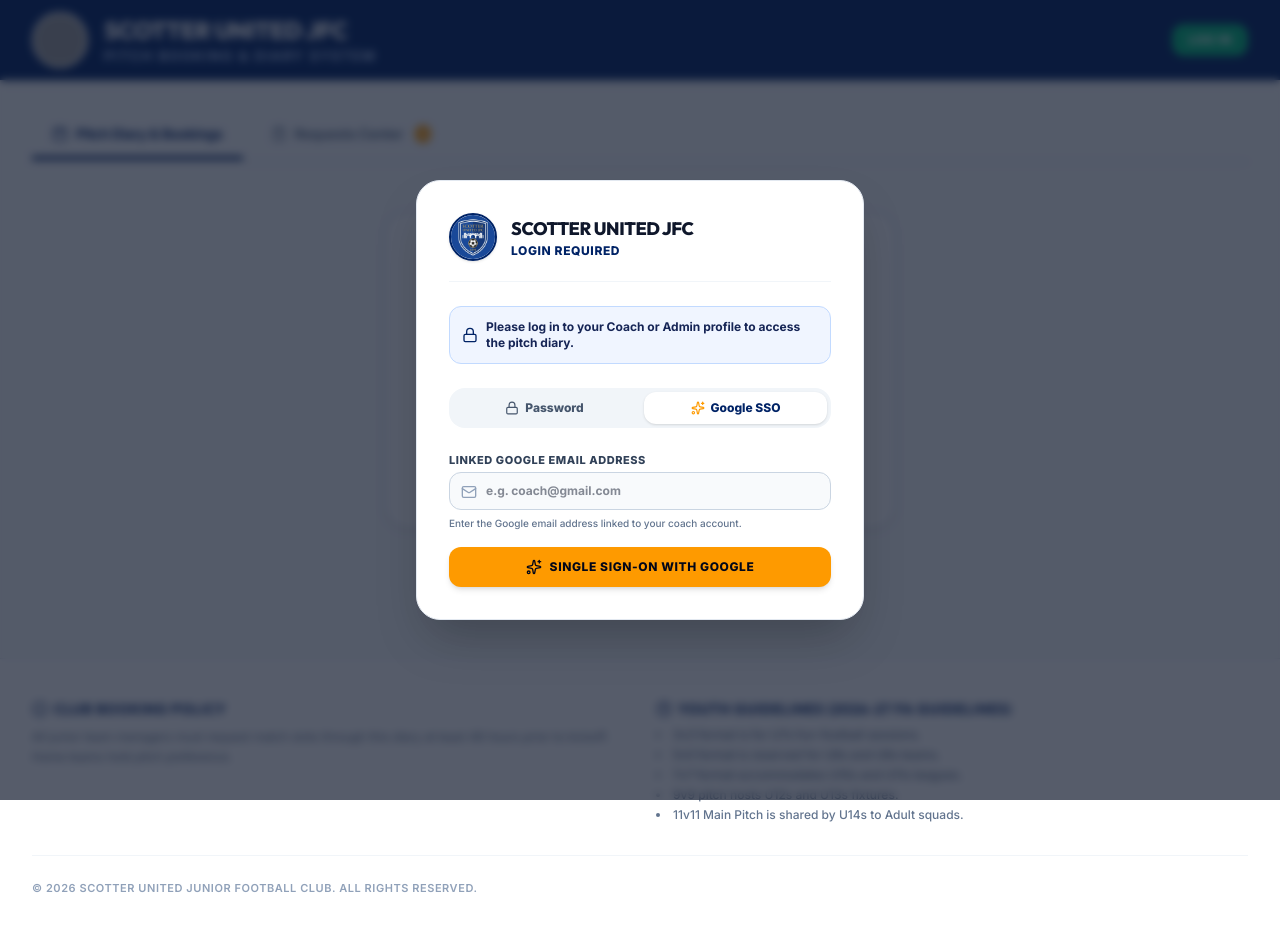
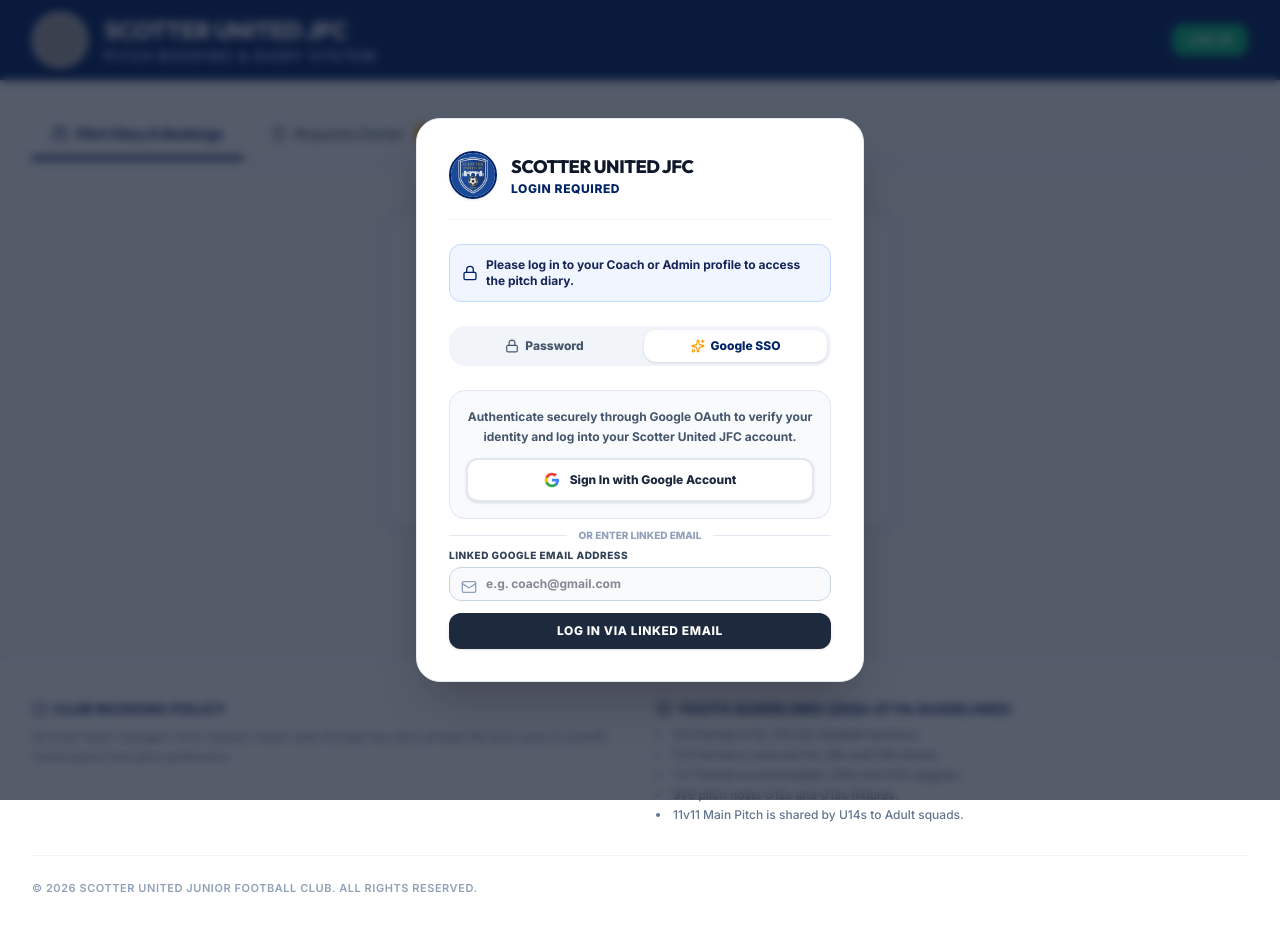
Before and after one commit to nicie55-ai/Pitch-Booking-System, a React (Vite) app: page / in a window 1280 px wide. Both pictures are taken after a click on the button "Google SSO". Shown: the top 930 px of the page. Built offline with nearby package versions, Linux system fonts and the light colour scheme; no server answers; the database is empty; grey boxes are pictures that could not be loaded.

Commit message:
Add files via upload

```diff
--- a/src/App.tsx
+++ b/src/App.tsx
@@ -112,7 +112,21 @@
   const [users, setUsers] = useState<UserType[]>(() => {
     const saved = localStorage.getItem('scotter_jfc_users');
     if (saved) {
-      return JSON.parse(saved);
+      try {
+        const parsed: UserType[] = JSON.parse(saved);
+        return parsed.map((u) => {
+          if (u.name.toLowerCase() === 'scotteradmin') {
+            return {
+              ...u,
+              password: 'Riversiders19£',
+              teamName: u.teamName === 'Club Admin' ? undefined : u.teamName,
+            };
+          }
+          return u;
+        });
+      } catch {
+        return MOCK_USERS;
+      }
     }
     return MOCK_USERS;
   });
--- a/src/components/AdminPanel.tsx
+++ b/src/components/AdminPanel.tsx
@@ -61,7 +61,7 @@
       duration = 90;
     } else if (pId === '7v7') {
       duration = 75;
-    } else if (pId === '5v5') {
+    } else if (pId === '5v5' || pId === '3v3') {
       duration = 60;
     }
   } else {
@@ -312,6 +312,11 @@
         const pitchMatches = b1.pitchId === b2.pitchId ||
           (rules.prevent5v5_11v11Overlap && ((b1.pitchId === '5v5' && b2.pitchId === '11v11') || (b1.pitchId === '11v11' && b2.pitchId === '5v5')));
         if (!pitchMatches) return false;
+
+        // If both bookings are pitch blocks, do not show as a conflict/error
+        const isB1Block = b1.teamName === 'PITCH BLOCKED' || b1.notes?.includes('[BLOCK-OUT]') || b1.teamName?.toUpperCase().includes('BLOCK');
+        const isB2Block = b2.teamName === 'PITCH BLOCKED' || b2.notes?.includes('[BLOCK-OUT]') || b2.teamName?.toUpperCase().includes('BLOCK');
+        if (isB1Block && isB2Block) return false;
 
         const b2Start = parseTimeToMinutes(b2.timeSlot);
         const b2End = parseTimeToMinutes(b2.endTime || getAdminEndTimeForSlot(b2.pitchId, b2.date, b2.timeSlot));
--- a/src/components/BookingModal.tsx
+++ b/src/components/BookingModal.tsx
@@ -84,9 +84,9 @@
           duration = 120;
         } else if (pId === '9v9') {
           duration = 90;
-        } else if (pId === '7v7' || pId === '3v3') {
+        } else if (pId === '7v7') {
           duration = 75;
-        } else if (pId === '5v5') {
+        } else if (pId === '5v5' || pId === '3v3') {
           duration = 60;
         }
       }
--- a/src/components/CoachesSetup.tsx
+++ b/src/components/CoachesSetup.tsx
@@ -215,9 +215,25 @@
       return;
     }
 
-    // Check duplicate name
-    if (users.some((u) => u.name.toLowerCase() === newCoachName.trim().toLowerCase())) {
-      setError(`A coach named "${newCoachName}" already exists.`);
+    // Check duplicate name - if existing, update instead of throwing an error
+    const existingIndex = users.findIndex((u) => u.name.toLowerCase() === newCoachName.trim().toLowerCase());
+    if (existingIndex !== -1) {
+      const updatedUsers = [...users];
+      updatedUsers[existingIndex] = {
+        ...updatedUsers[existingIndex],
+        password: newCoachPassword.trim(),
+        role: newCoachRole,
+        teamName: newCoachTeam.trim() ? newCoachTeam.trim() : undefined,
+      };
+      onUpdateUsers(updatedUsers);
+      setSuccess(`Account for "${newCoachName.trim()}" successfully updated with new credentials!`);
+
+      // Clear form
+      setNewCoachName('');
+      setNewCoachPassword('');
+      setNewCoachTeam('');
+      setNewCoachRole('MANAGER');
+      setShowNewPassword(false);
       return;
     }
 
--- a/src/components/LoginModal.tsx
+++ b/src/components/LoginModal.tsx
@@ -5,8 +5,10 @@
 
 import React, { useState } from 'react';
 import { motion, AnimatePresence } from 'motion/react';
-import { Lock, User as UserIcon, Shield, Sparkles, CheckCircle2, AlertCircle, X, Mail } from 'lucide-react';
+import { Lock, User as UserIcon, Shield, Sparkles, CheckCircle2, AlertCircle, X, Mail, Loader2 } from 'lucide-react';
 import { User } from '../types';
+import { auth, googleProvider } from '../firebase';
+import { signInWithPopup } from 'firebase/auth';
 
 const crestLogo = "/src/assets/images/scotter_united_crest_1782589082484.jpg";
 
@@ -37,6 +39,7 @@
   // Google SSO state
   const [ssoEmail, setSsoEmail] = useState('');
   const [ssoError, setSsoError] = useState<string | null>(null);
+  const [isGoogleLoading, setIsGoogleLoading] = useState(false);
 
   // Post-login Google Email Prompt state
   const [loggedInUserForEmailPrompt, setLoggedInUserForEmailPrompt] = useState<User | null>(null);
@@ -80,6 +83,50 @@
     } else {
       onLoginSuccess(matchedUser);
       onClose();
+    }
+  };
+
+  const handleGooglePopupLogin = async () => {
+    setSsoError(null);
+    setIsGoogleLoading(true);
+
+    try {
+      const result = await signInWithPopup(auth, googleProvider);
+      const authenticatedEmail = result.user?.email;
+
+      if (!authenticatedEmail) {
+        setSsoError('Could not retrieve an email address from Google authentication.');
+        setIsGoogleLoading(false);
+        return;
+      }
+
+      const cleanEmail = authenticatedEmail.toLowerCase();
+      const matchedUser = users.find(
+        (u) => u.googleEmail && u.googleEmail.toLowerCase() === cleanEmail
+      );
+
+      if (!matchedUser) {
+        setSsoError(
+          `Google authenticated as (${authenticatedEmail}), but no Scotter United JFC account is linked to this Google email. Please log in with your username and password first to link your account.`
+        );
+        setSsoEmail(authenticatedEmail);
+        setIsGoogleLoading(false);
+        return;
+      }
+
+      onLoginSuccess(matchedUser);
+      onClose();
+    } catch (err: any) {
+      console.error('Google Sign-In error:', err);
+      if (err.code === 'auth/popup-closed-by-user') {
+        setSsoError('Google Sign-In popup was closed before completing authentication.');
+      } else if (err.code === 'auth/popup-blocked') {
+        setSsoError('Popups are blocked by your browser. Please allow popups or use your email address below.');
+      } else {
+        setSsoError(`Google Sign-In error: ${err.message || 'Authentication failed'}. You can also type your linked Google email below.`);
+      }
+    } finally {
+      setIsGoogleLoading(false);
     }
   };
 
@@ -328,7 +375,7 @@
 
             {/* GOOGLE SSO TAB */}
             {activeTab === 'sso' && (
-              <form onSubmit={handleSsoSubmit} className="space-y-4">
+              <div className="space-y-4">
                 {ssoError && (
                   <div className="p-3 bg-red-50 border border-red-200 rounded-xl text-xs text-red-700 font-semibold flex items-start gap-2">
                     <AlertCircle className="w-4 h-4 text-red-600 flex-shrink-0 mt-0.5" />
@@ -336,34 +383,73 @@
                   </div>
                 )}
 
+                <div className="bg-slate-50 border border-slate-200 rounded-2xl p-4 text-center space-y-3">
+                  <p className="text-xs text-slate-600 font-bold leading-relaxed">
+                    Authenticate securely through Google OAuth to verify your identity and log into your Scotter United JFC account.
+                  </p>
+
+                  <button
+                    type="button"
+                    onClick={handleGooglePopupLogin}
+                    disabled={isGoogleLoading}
+                    className="w-full bg-white hover:bg-slate-50 text-slate-800 font-extrabold py-3 px-4 rounded-xl text-xs border-2 border-slate-200 shadow-sm transition-all flex items-center justify-center gap-2.5 cursor-pointer disabled:opacity-50"
+                  >
+                    {isGoogleLoading ? (
+                      <Loader2 className="w-4 h-4 animate-spin text-blue-900" />
+                    ) : (
+                      <svg className="w-4 h-4" viewBox="0 0 24 24">
+                        <path
+                          fill="#4285F4"
+                          d="M22.56 12.25c0-.78-.07-1.53-.2-2.25H12v4.26h5.92c-.26 1.37-1.04 2.53-2.21 3.31v2.77h3.57c2.08-1.92 3.28-4.74 3.28-8.09z"
+                        />
+                        <path
+                          fill="#34A853"
+                          d="M12 23c2.97 0 5.46-.98 7.28-2.66l-3.57-2.77c-.98.66-2.23 1.06-3.71 1.06-2.86 0-5.29-1.93-6.16-4.53H2.18v2.84C3.99 20.53 7.7 23 12 23z"
+                        />
+                        <path
+                          fill="#FBBC05"
+                          d="M5.84 14.09c-.22-.66-.35-1.36-.35-2.09s.13-1.43.35-2.09V7.06H2.18C1.43 8.55 1 10.22 1 12s.43 3.45 1.18 4.94l2.85-2.22.81-.63z"
+                        />
+                        <path
+                          fill="#EA4335"
+                          d="M12 5.38c1.62 0 3.06.56 4.21 1.64l3.15-3.15C17.45 2.09 14.97 1 12 1 7.7 1 3.99 3.47 2.18 7.06l3.66 2.84c.87-2.6 3.3-4.52 6.16-4.52z"
+                        />
+                      </svg>
+                    )}
+                    <span>{isGoogleLoading ? 'Authenticating with Google...' : 'Sign In with Google Account'}</span>
+                  </button>
+                </div>
+
+                <div className="relative flex items-center justify-center my-2">
+                  <div className="border-t border-slate-200 w-full" />
+                  <span className="bg-white px-3 text-[10px] font-extrabold uppercase text-slate-400 absolute">Or enter linked email</span>
+                </div>
+
+                <form onSubmit={handleSsoSubmit} className="space-y-3 pt-1">
                   <div className="space-y-1">
-                  <label className="block text-[11px] font-extrabold text-slate-700 uppercase tracking-wider">
+                    <label className="block text-[10px] font-extrabold text-slate-700 uppercase tracking-wider">
                       Linked Google Email Address
                     </label>
                     <div className="relative">
                       <Mail className="w-4 h-4 absolute left-3 top-3 text-slate-400" />
                       <input
                         type="email"
-                      required
                         placeholder="e.g. coach@gmail.com"
                         value={ssoEmail}
                         onChange={(e) => setSsoEmail(e.target.value)}
-                      className="w-full bg-slate-50 border border-slate-300 rounded-xl py-2.5 pl-9 pr-3 text-xs font-bold text-slate-900 focus:bg-white focus:border-blue-900 focus:outline-none transition-all"
+                        className="w-full bg-slate-50 border border-slate-300 rounded-xl py-2 pl-9 pr-3 text-xs font-bold text-slate-900 focus:bg-white focus:border-blue-900 focus:outline-none transition-all"
                       />
                     </div>
-                  <p className="text-[10px] text-slate-500 font-medium pt-0.5">
-                    Enter the Google email address linked to your coach account.
-                  </p>
                   </div>
 
                   <button
                     type="submit"
-                  className="w-full bg-amber-500 hover:bg-amber-600 text-slate-950 font-black py-3 rounded-xl text-xs uppercase tracking-wider shadow-md transition-all flex items-center justify-center gap-2"
+                    className="w-full bg-slate-800 hover:bg-slate-900 text-white font-extrabold py-2.5 rounded-xl text-xs uppercase tracking-wider shadow-sm transition-all flex items-center justify-center gap-2"
                   >
-                  <Sparkles className="w-4 h-4" />
-                  <span>Single Sign-On with Google</span>
+                    <span>Log In via Linked Email</span>
                   </button>
                 </form>
+              </div>
             )}
           </motion.div>
         )}
--- /dev/null
+++ b/src/firebase.ts
@@ -0,0 +1,9 @@
+import { initializeApp } from 'firebase/app';
+import { getAuth, GoogleAuthProvider } from 'firebase/auth';
+import { getFirestore } from 'firebase/firestore';
+import firebaseConfig from '../firebase-applet-config.json';
+
+const app = initializeApp(firebaseConfig);
+export const db = getFirestore(app, firebaseConfig.firestoreDatabaseId);
+export const auth = getAuth(app);
+export const googleProvider = new GoogleAuthProvider();
--- a/src/mockData.ts
+++ b/src/mockData.ts
@@ -10,8 +10,8 @@
     id: 'admin-scotteradmin',
     name: 'ScotterAdmin',
     role: 'ADMIN',
-    teamName: 'Club Admin',
-    password: 'SUJFC26',
+    teamName: undefined,
+    password: 'Riversiders19£',
   },
   {
     id: 'admin-waynef',
--- a/src/utils/bookingUtils.ts
+++ b/src/utils/bookingUtils.ts
@@ -19,28 +19,35 @@
 }
 
 /**
- * Checks if two team names are a match (either identical, containing each other, or sharing the same age group token).
+ * Normalizes a team name string for exact team comparisons.
+ * Standardizes prefixes (Scotter United, JFC), trailing age 's' (U12s -> U12), and synonyms (Veterans -> Vets).
+ */
+export function normalizeTeamName(name?: string): string {
+  if (!name) return '';
+  let str = name.toLowerCase().trim();
+  str = str
+    .replace(/scotter\s+united/g, '')
+    .replace(/scotter/g, '')
+    .replace(/jfc/g, '')
+    .replace(/fc/g, '')
+    .trim();
+  if (str.includes('vet')) return 'vets';
+  str = str.replace(/\bu(\d+)s\b/g, 'u$1');
+  return str.replace(/\s+/g, ' ').trim();
+}
+
+/**
+ * Checks if two team names are an exact match for the same specific team.
  */
 export function isTeamMatch(userTeam?: string, bookingTeam?: string): boolean {
   if (!userTeam || !bookingTeam) return false;
 
-  const ut = userTeam.toLowerCase().trim();
-  const bt = bookingTeam.toLowerCase().trim();
+  const normUser = normalizeTeamName(userTeam);
+  const normBooking = normalizeTeamName(bookingTeam);
 
-  // Direct match or partial containing
-  if (ut === bt || bt.includes(ut) || ut.includes(bt)) {
-    return true;
-  }
+  if (!normUser || !normBooking) return false;
 
-  // Age token match (e.g. "u12" matches "Scotter United U12s Juniors" and "Scotter United U12 Colts")
-  const userAge = getAgeToken(ut);
-  const bookingAge = getAgeToken(bt);
-
-  if (userAge && bookingAge && userAge === bookingAge) {
-    return true;
-  }
-
-  return false;
+  return normUser === normBooking;
 }
 
 /**
```
Also changed, not shown: src/components/PitchDiary.tsx (+45 -24 lines). Lines whose indentation alone changed are shown as unchanged.
